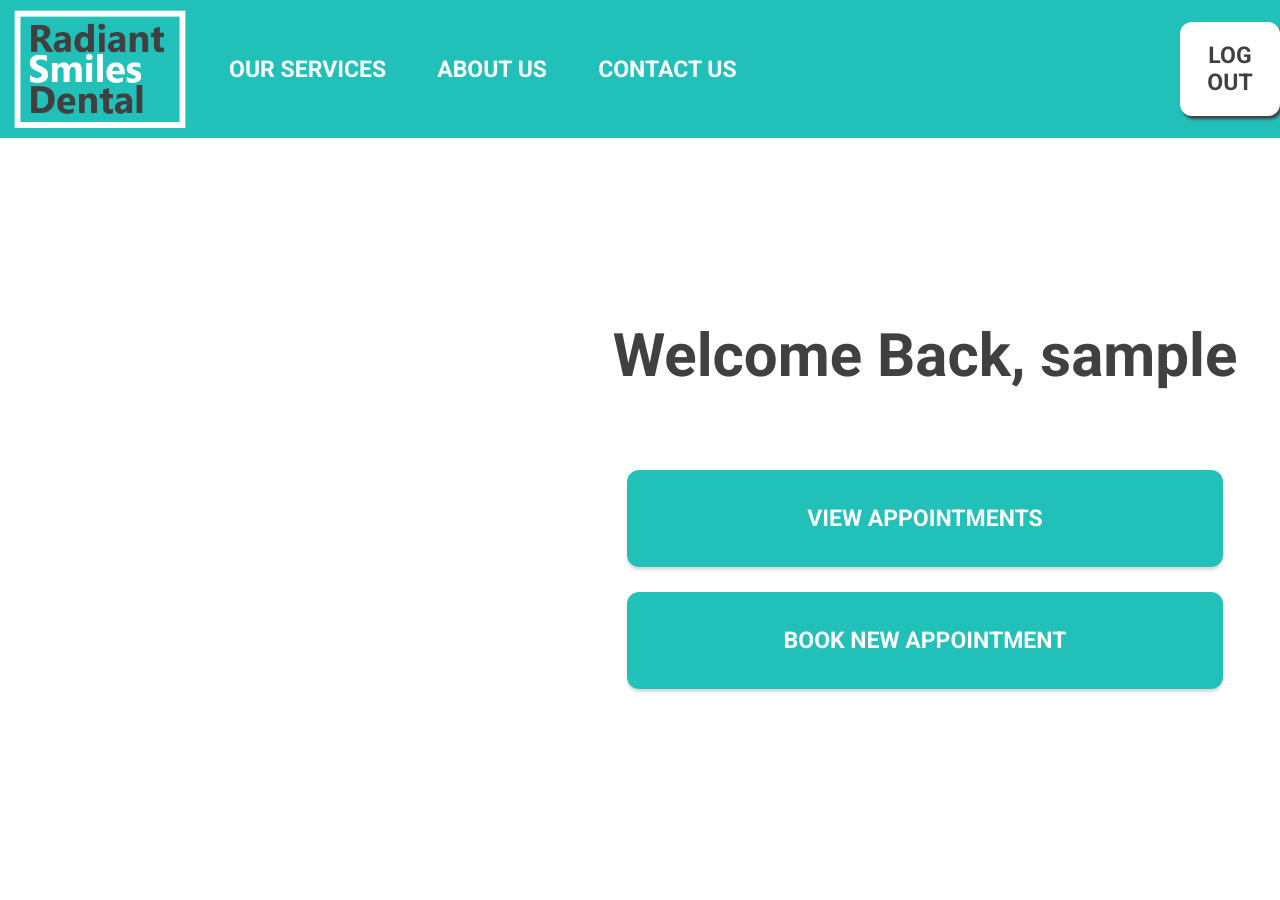
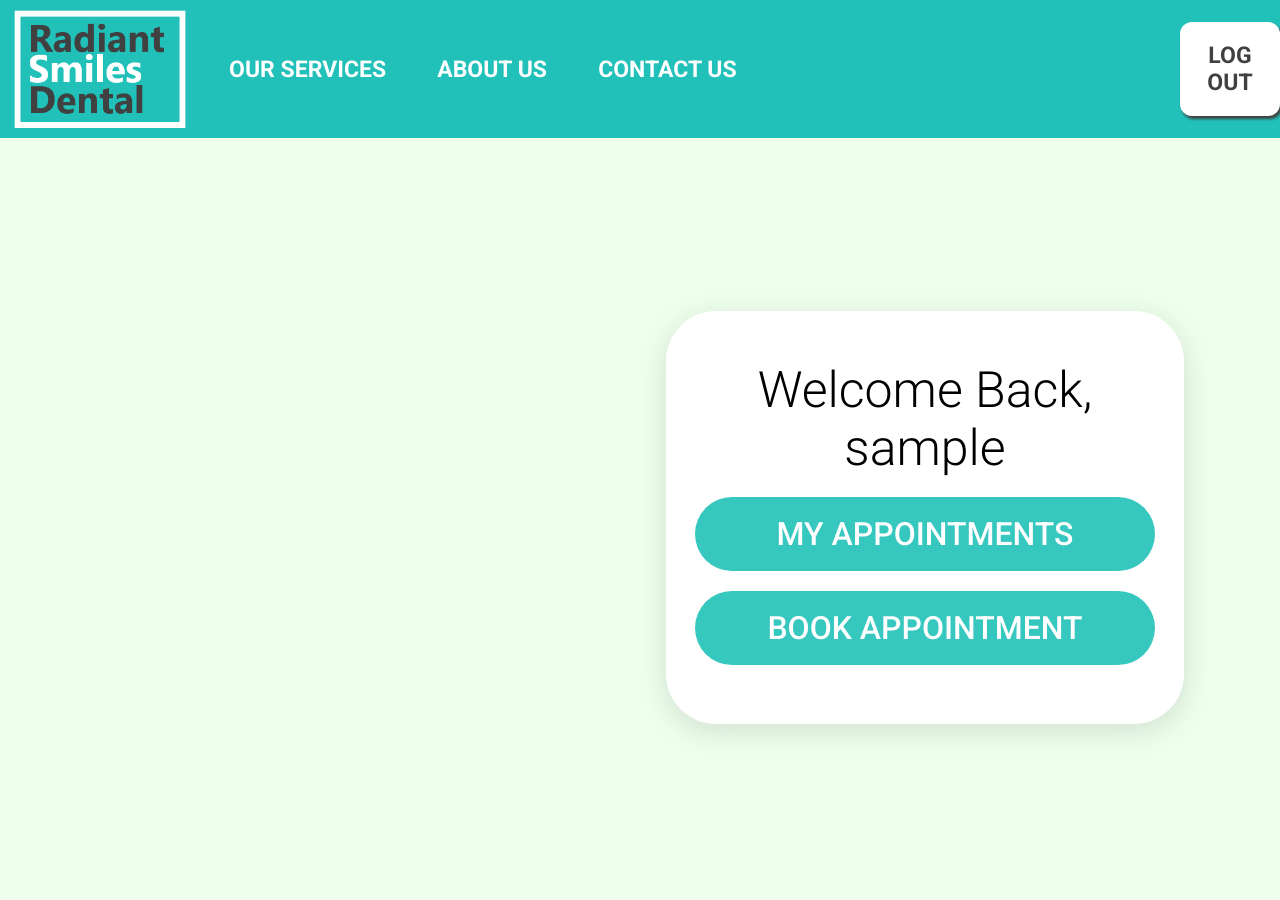
Before and after one commit to koarine/Dental-Website-Project, a PHP site: page /appointments.php in a window 1280 px wide; the page is wider, and only the part inside the window is pictured. Before the commit the page ends 693 px from the top of that part, so only its background shows below. Run offline with PHP 8.4, Linux system fonts and the light colour scheme; the visitor is signed in with stand-in values (Sample User, id 1).

Commit message:
Add files via upload

```diff
--- a/appointments.php
+++ b/appointments.php
@@ -10,7 +10,7 @@
 
 <!DOCTYPE html>
 <html lang="en">
-    <script src="javascript/scrollfunction.js"></script>
+
     <head>
         <title>Radiant Smiles Dental | Home</title>
         <link rel="preconnect" href="https://fonts.googleapis.com">
@@ -19,12 +19,12 @@
         <style>
             html{
                 height:100%;
-                min-height: 1080x;
+                min-height: 900px;
                 padding:0;
                 border:0;
                 min-width: 1850px;
                 scroll-behavior: smooth;
-                overflow: hidden;
+
             }
             body{background-color: white;
                 height:100%;
@@ -113,30 +113,61 @@
                 height:85%;
                 text-align:center;
                 font-family:"roboto";
+                background-color:rgb(238, 255, 235);
+                display: flex;
+                justify-content: center;
+                align-items: center;
             }
-            #page a{
-                font-size: 23px;
-                font-weight: 550;
-                color: white;
-                text-decoration: none;
-                text-align: center;
-                background-color: #21c1b9;
 
-                padding: 35px 180px;
-                border-radius: 12px;
-                box-shadow: rgba(0, 0, 0, 0.15) 0px 3px 3px 0px;
-                margin-top:200px;
-            }
-            #page a:hover{
-                color: #404040;
-
-            }
             #wb{
                 font-size:60px;
                 font-weight:600;
                 color:#404040;
                 padding-top:200px;
 
+            }
+            #box{
+                width: 28%;
+                height: 54%;
+                background-color:white;
+                box-shadow: rgba(100, 100, 111, 0.2) 0px 7px 29px 0px;
+                border-radius:50px;
+
+            }
+            .heading{
+                font-family:"roboto";
+                font-size:50px;
+                font-weight:300;
+                color:black;
+                margin-top:50px;
+            }
+            #box a{
+                background-color: #21c1b9;
+                border-radius:40px;
+                padding: 18px 30px;
+                margin-top:20px;
+                display:inline-block;
+                color:white;
+                font-family:"roboto";
+                font-size:32px;
+                font-weight:500;
+                width:400px;
+                opacity:0.90;
+                transition:0.5s;
+            }
+            #box a:hover{
+                opacity:1;
+                color:rgb(45,45,45);
+            }
+            ul{
+                margin:0;
+                padding:0;
+            }
+            li{
+                list-style-type:none;
+            }
+            a{
+                text-decoration: none;
             }
         </style>
     </head>
@@ -155,42 +186,19 @@
             </div>
         </header>
         <div id="blank"></div>
-                <div id="page">
-                    <p id="wb">Welcome Back, <?php echo $_SESSION['user_name']; ?></p>
-                    <br>
-                    <br>
-                    <br>
-                    <br>
-                    <br>
-                    <br>
-        <?php
-            if($_SESSION['user_type']=='patient'){
-                echo'
-                    <a href="" id="logout" class="">VIEW APPOINTMENTS</a>
-                    <br>
-                    <br>
-                    <br>
-                    <br>
-                    <br>
-                    <br>
-                    <a href="" style ="padding: 35px 157px;" id="logout">BOOK NEW APPOINTMENT</a>
-                </div>
-                ';
-            }
-            else{
-                echo'
-                    <a href="" class="" style="padding: 35px 210px;">VIEW SCHEDULE</a>
-                    <br>
-                    <br>
-                    <br>
-                    <br>
-                    <br>
-                    <br>
-                    <a href="" style ="padding: 35px 218px;" >SET SCHEDULE</a>
-                </div>
-                ';
-            }
-            exit();
-        ?>
+        <div id="page">
+            <div id="box">
+                <p class="heading">Welcome Back,<br> <?php echo $_SESSION["user_name"];?></p>
+                <ul>
+                    <li>
+                        <a href ="<?php if($_SESSION['user_type']=='patient'){echo"appointments_client_view.html";}else{echo"appointments_doctor_view.html";}?>" >MY APPOINTMENTS</a>
+                    </li>
+                    <li>
+                        <a href ="<?php if($_SESSION['user_type']=='patient'){echo"book.html";}else{echo"schedule.html";}?>">BOOK APPOINTMENT</a>
+                    </li>
+                </ul>
+            </div>
+        </div>
+
     </body>
 </html>
```
